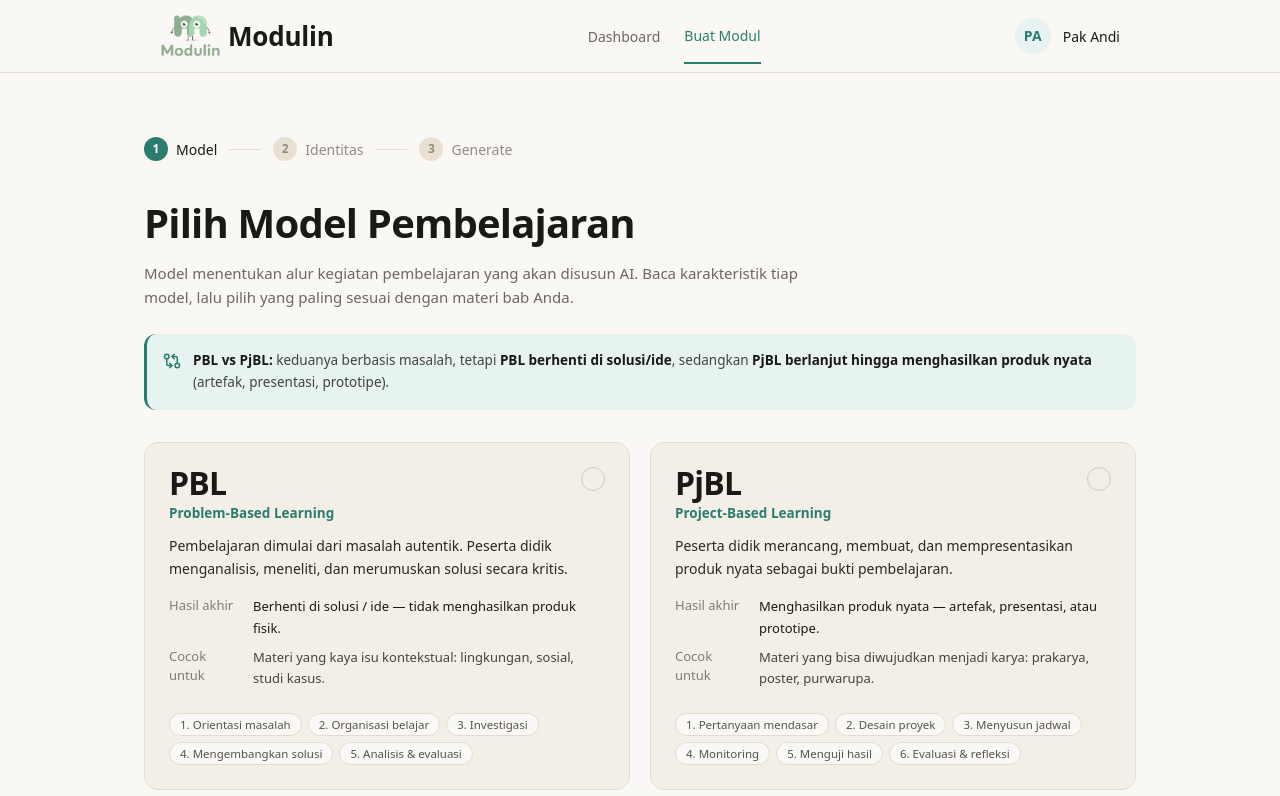
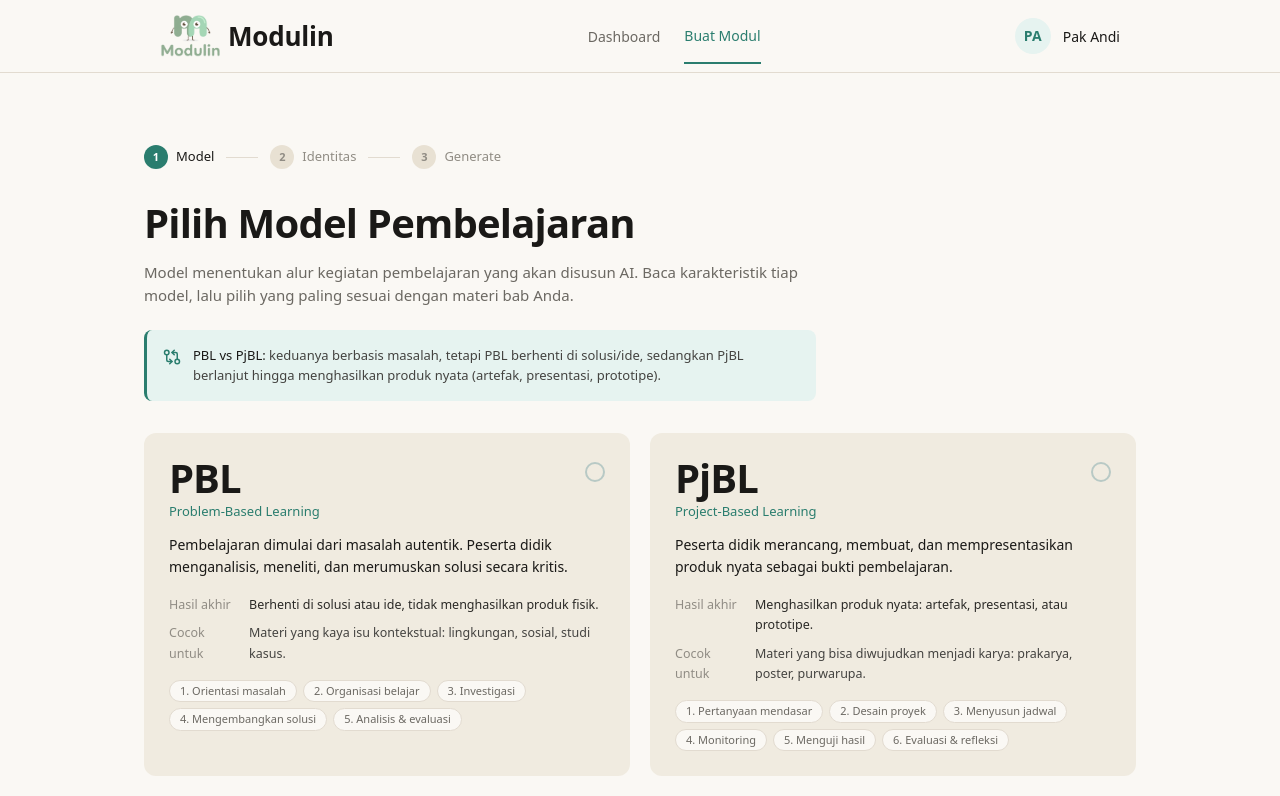
Before and after one commit to Renoslendra/Exploraition-Education, a Next.js app: page /create in a window 1280 px wide. Shown: the top 796 px of the page. Built offline with nearby package versions, Linux system fonts and the light colour scheme.

Commit message:
feat: add multi-step learning module creation page with pedagogical model selection

```diff
--- a/src/app/(dashboard)/create/page.tsx
+++ b/src/app/(dashboard)/create/page.tsx
@@ -13,31 +13,18 @@ const MODELS = [
     abbr: "PBL",
     name: "Problem-Based Learning",
     desc: "Pembelajaran dimulai dari masalah autentik. Peserta didik menganalisis, meneliti, dan merumuskan solusi secara kritis.",
-    outcome: "Berhenti di solusi / ide — tidak menghasilkan produk fisik.",
+    outcome: "Berhenti di solusi atau ide, tidak menghasilkan produk fisik.",
     bestFor: "Materi yang kaya isu kontekstual: lingkungan, sosial, studi kasus.",
-    syntax: [
-      "Orientasi masalah",
-      "Organisasi belajar",
-      "Investigasi",
-      "Mengembangkan solusi",
-      "Analisis & evaluasi",
-    ],
+    syntax: ["Orientasi masalah", "Organisasi belajar", "Investigasi", "Mengembangkan solusi", "Analisis & evaluasi"],
   },
   {
     id: "pjbl",
     abbr: "PjBL",
     name: "Project-Based Learning",
     desc: "Peserta didik merancang, membuat, dan mempresentasikan produk nyata sebagai bukti pembelajaran.",
-    outcome: "Menghasilkan produk nyata — artefak, presentasi, atau prototipe.",
+    outcome: "Menghasilkan produk nyata: artefak, presentasi, atau prototipe.",
     bestFor: "Materi yang bisa diwujudkan menjadi karya: prakarya, poster, purwarupa.",
-    syntax: [
-      "Pertanyaan mendasar",
-      "Desain proyek",
-      "Menyusun jadwal",
-      "Monitoring",
-      "Menguji hasil",
-      "Evaluasi & refleksi",
-    ],
+    syntax: ["Pertanyaan mendasar", "Desain proyek", "Menyusun jadwal", "Monitoring", "Menguji hasil", "Evaluasi & refleksi"],
   },
   {
     id: "discovery",
@@ -46,14 +33,7 @@ const MODELS = [
     desc: "Guru membimbing peserta didik menemukan konsep sendiri melalui eksplorasi terarah dan pertanyaan pemantik.",
     outcome: "Pemahaman konsep lewat penemuan terbimbing.",
     bestFor: "Konsep abstrak yang lebih bermakna bila ditemukan sendiri.",
-    syntax: [
-      "Stimulation",
-      "Problem statement",
-      "Data collection",
-      "Data processing",
-      "Verification",
-      "Generalization",
-    ],
+    syntax: ["Stimulation", "Problem statement", "Data collection", "Data processing", "Verification", "Generalization"],
   },
   {
     id: "inquiry",
@@ -62,13 +42,7 @@ const MODELS = [
     desc: "Peserta didik merumuskan pertanyaan sendiri, merancang investigasi, mengumpulkan data, lalu menyimpulkan.",
     outcome: "Jawaban atas pertanyaan penelitian melalui investigasi.",
     bestFor: "Materi sains dan sosial yang mendorong rasa ingin tahu.",
-    syntax: [
-      "Merumuskan pertanyaan",
-      "Merancang investigasi",
-      "Mengumpulkan data",
-      "Menganalisis",
-      "Menyimpulkan",
-    ],
+    syntax: ["Merumuskan pertanyaan", "Merancang investigasi", "Mengumpulkan data", "Menganalisis", "Menyimpulkan"],
   },
   {
     id: "cooperative",
@@ -77,28 +51,16 @@ const MODELS = [
     desc: "Pembelajaran dalam kelompok kecil dengan peran dan tanggung jawab individual yang jelas.",
     outcome: "Hasil kerja kelompok dengan akuntabilitas tiap individu.",
     bestFor: "Materi yang menuntut kolaborasi dan saling ketergantungan positif.",
-    syntax: [
-      "Penyajian materi",
-      "Pembentukan tim",
-      "Kerja tim",
-      "Kuis individual",
-      "Rekognisi tim",
-    ],
+    syntax: ["Penyajian materi", "Pembentukan tim", "Kerja tim", "Kuis individual", "Rekognisi tim"],
   },
   {
     id: "circ",
     abbr: "CIRC",
     name: "Cooperative Integrated Reading & Composition",
-    desc: "Model kooperatif yang mengintegrasikan membaca dan menulis — umum untuk mata pelajaran bahasa.",
-    outcome: "Produk literasi — ringkasan, karangan, atau analisis teks.",
+    desc: "Model kooperatif yang mengintegrasikan membaca dan menulis, umum untuk mata pelajaran bahasa.",
+    outcome: "Produk literasi: ringkasan, karangan, atau analisis teks.",
     bestFor: "Bahasa Indonesia, Bahasa Inggris, dan materi berbasis teks.",
-    syntax: [
-      "Membaca teks",
-      "Diskusi tim",
-      "Menulis bersama",
-      "Presentasi",
-      "Refleksi literasi",
-    ],
+    syntax: ["Membaca teks", "Diskusi tim", "Menulis bersama", "Presentasi", "Refleksi literasi"],
   },
 ];
 
@@ -132,37 +94,33 @@ const INITIAL_IDENTITY: IdentityData = {
 function StepDots({ step }: { step: number }) {
   const labels = ["Model", "Identitas", "Generate"];
   return (
-    <div className="flex items-center gap-2 mb-8">
+    <div className="flex items-center gap-2 mb-6">
       {labels.map((l, i) => {
         const n = i + 1;
         const done = n < step;
         const current = n === step;
         return (
-          <React.Fragment key={l}>
-            <div className="flex items-center gap-2">
+          <div key={l} className="flex items-center gap-2">
             <span
-                className={`h-6 w-6 rounded-full grid place-items-center text-[12px] font-semibold transition-colors ${
-                  current
+              className={`h-6 w-6 rounded-full grid place-items-center text-[11px] font-semibold transition-colors ${current
                 ? "bg-[#2a7d6e] text-white"
                 : done
                   ? "bg-[#e6f3f0] text-[#2a7d6e]"
                   : "bg-[#e8e1d3] text-[#908c84]"
                 }`}
             >
-                {done ? <Check size={13} strokeWidth={3} /> : n}
+              {done ? <Check size={13} /> : n}
             </span>
             <span
-                className={`text-[14px] transition-colors ${
-                  current ? "text-[#1a1917] font-medium" : "text-[#908c84]"
+              className={`text-[13px] transition-colors ${current ? "text-[#1a1917] font-medium" : "text-[#908c84]"
                 }`}
             >
               {l}
             </span>
-            </div>
             {i < labels.length - 1 && (
               <span className="w-8 h-px bg-[#e2dbd0] mx-1" />
             )}
-          </React.Fragment>
+          </div>
         );
       })}
     </div>
@@ -182,7 +140,7 @@ function ModelSelect({
   onNext: () => void;
 }) {
   return (
-    <div className="max-w-5xl mx-auto w-full px-4 py-[48px]">
+    <div className="max-w-5xl mx-auto w-full px-4 py-[56px]">
       {/* Step dots */}
       <StepDots step={1} />
 
@@ -190,27 +148,26 @@ function ModelSelect({
       <h1 className="font-display text-[40px] font-semibold text-[#1a1917] mb-2 tracking-[-0.8px]">
         Pilih Model Pembelajaran
       </h1>
-      <p className="text-[#6b6862] text-[15px] mb-6 max-w-2xl leading-relaxed">
+      <p className="text-[#6b6862] text-[15px] mb-6 max-w-2xl">
         Model menentukan alur kegiatan pembelajaran yang akan disusun AI. Baca karakteristik
         tiap model, lalu pilih yang paling sesuai dengan materi bab Anda.
       </p>
 
-      {/* PBL vs PjBL Callout Banner */}
-      <div className="mb-8 rounded-lg bg-[#e6f3f0] border-l-[3px] border-[#2a7d6e] p-4 flex items-start gap-3 text-[13.5px] text-[#444340]">
+      {/* PBL vs PjBL callout */}
+      <div className="mb-8 rounded-md bg-[#e6f3f0] border-l-[3px] border-[#2a7d6e] p-4 flex gap-3 text-[13px] text-[#444340] max-w-2xl">
         <GitCompareArrows size={18} className="text-[#2a7d6e] shrink-0 mt-0.5" />
-        <p className="leading-relaxed">
-          <strong className="font-semibold text-[#1a1917]">PBL vs PjBL:</strong> keduanya berbasis
+        <p>
+          <strong className="font-medium text-[#1a1917]">PBL vs PjBL:</strong> keduanya berbasis
           masalah, tetapi{" "}
-          <strong className="font-semibold text-[#1a1917]">PBL berhenti di solusi/ide</strong>,
-          sedangkan{" "}
-          <strong className="font-semibold text-[#1a1917]">
+          <strong className="font-medium">PBL berhenti di solusi/ide</strong>, sedangkan{" "}
+          <strong className="font-medium">
             PjBL berlanjut hingga menghasilkan produk nyata
           </strong>{" "}
           (artefak, presentasi, prototipe).
         </p>
       </div>
 
-      {/* Model Cards Grid */}
+      {/* Model cards grid */}
       <div
         className="grid grid-cols-1 md:grid-cols-2 gap-5"
         role="radiogroup"
@@ -228,66 +185,60 @@ function ModelSelect({
               onKeyDown={(e) => {
                 if (e.key === "Enter" || e.key === " ") setSelectedModel(m.id);
               }}
-              className={`rounded-[14px] p-6 cursor-pointer transition-all duration-200 border relative flex flex-col justify-between focus-visible:outline-none focus-visible:ring-2 focus-visible:ring-[#2a7d6e] focus-visible:ring-offset-2 ${
-                isSelected
+              className={`rounded-[12px] p-6 cursor-pointer transition-all duration-200 border focus-visible:outline-none focus-visible:ring-2 focus-visible:ring-[#2a7d6e] focus-visible:ring-offset-2 ${isSelected
                 ? "bg-[#e6f3f0] border-[#2a7d6e] ring-1 ring-[#2a7d6e]"
-                  : "bg-[#f4efe6] border-[#e2dbd0] hover:border-[#b8c9c5] hover:-translate-y-0.5 hover:shadow-xs"
+                : "bg-[#f0ebe0] border-transparent hover:border-[#b8c9c5] hover:-translate-y-1 hover:shadow-sm"
                 }`}
             >
-              <div>
-                {/* Abbreviation + Selection Checkbox */}
+              {/* Header: abbr + radio */}
               <div className="flex items-start justify-between mb-1">
-                  <h3 className="font-display text-[32px] font-semibold text-[#1a1917] leading-none tracking-tight">
+                <span className="font-display text-[40px] font-semibold text-[#1a1917] leading-none tracking-tight">
                   {m.abbr}
-                  </h3>
-                  <div
-                    className={`h-6 w-6 rounded-full border grid place-items-center shrink-0 transition-colors ${
-                      isSelected
-                        ? "bg-[#2a7d6e] border-[#2a7d6e] text-white"
-                        : "border-[#d0c9bd] bg-transparent"
+                </span>
+                <span
+                  className={`mt-1 h-5 w-5 rounded-full border-2 grid place-items-center shrink-0 transition-all ${isSelected
+                    ? "bg-[#2a7d6e] border-[#2a7d6e]"
+                    : "border-[#b8c9c5] bg-transparent"
                     }`}
                 >
-                    {isSelected && <Check size={14} strokeWidth={3} />}
+                  {isSelected && (
+                    <span className="w-2 h-2 rounded-full bg-white block" />
+                  )}
+                </span>
+              </div>
+
+              {/* Nama model teal */}
+              <div className="text-[13px] font-medium text-[#2a7d6e] mb-3">
+                {m.name}
+              </div>
+
+              {/* Deskripsi */}
+              <p className="text-[14px] text-[#1a1917] leading-relaxed mb-4">
+                {m.desc}
+              </p>
+
+              {/* Hasil akhir + Cocok untuk */}
+              <div className="space-y-2 mb-4">
+                <div className="flex gap-3 text-[12.5px]">
+                  <span className="text-[#908c84] shrink-0 w-[68px] leading-relaxed">
+                    Hasil akhir
+                  </span>
+                  <span className="text-[#2a2926] leading-relaxed">{m.outcome}</span>
+                </div>
+                <div className="flex gap-3 text-[12.5px]">
+                  <span className="text-[#908c84] shrink-0 w-[68px] leading-relaxed">
+                    Cocok untuk
+                  </span>
+                  <span className="text-[#444340] leading-relaxed">{m.bestFor}</span>
                 </div>
               </div>
 
-                {/* Subtitle teal */}
-                <div className="text-[13.5px] font-semibold text-[#2a7d6e] mb-3">
-                  {m.name}
-                </div>
-
-                {/* Description */}
-                <p className="text-[14px] text-[#2a2926] leading-relaxed mb-4">
-                  {m.desc}
-                </p>
-
-                {/* Key-Value Details */}
-                <div className="space-y-2 mb-5">
-                  <div className="flex gap-3 text-[13px]">
-                    <span className="text-[#807c75] shrink-0 w-[72px]">
-                      Hasil akhir
-                    </span>
-                    <span className="text-[#1a1917] font-medium leading-relaxed">
-                      {m.outcome}
-                    </span>
-                  </div>
-                  <div className="flex gap-3 text-[13px]">
-                    <span className="text-[#807c75] shrink-0 w-[72px]">
-                      Cocok untuk
-                    </span>
-                    <span className="text-[#444340] leading-relaxed">
-                      {m.bestFor}
-                    </span>
-                  </div>
-                </div>
-              </div>
-
-              {/* Syntax Pills */}
-              <div className="flex flex-wrap gap-1.5 pt-1">
+              {/* Sintak chips */}
+              <div className="flex flex-wrap gap-1.5">
                 {m.syntax.map((s, i) => (
                   <span
                     key={i}
-                    className="text-[11.5px] text-[#55534e] bg-[#faf8f4] border border-[#e2dbd0] rounded-full px-2.5 py-0.5 font-medium"
+                    className="text-[11px] text-[#6b6862] bg-[#faf8f4] border border-[#e2dbd0] rounded-full px-2.5 py-0.5"
                   >
                     {i + 1}. {s}
                   </span>
@@ -298,12 +249,12 @@ function ModelSelect({
         })}
       </div>
 
-      {/* Action Footer */}
+      {/* Navigation */}
       <div className="mt-10 flex justify-end">
         <button
           onClick={onNext}
           disabled={!selectedModel}
-          className="bg-[#2a7d6e] text-white font-medium text-[14px] px-7 py-2.5 h-[44px] rounded-md hover:bg-[#1f6358] transition-colors shadow-xs focus-visible:outline-none focus-visible:ring-2 focus-visible:ring-offset-2 focus-visible:ring-[#2a7d6e] flex items-center justify-center gap-2 cursor-pointer disabled:opacity-50 disabled:cursor-not-allowed"
+          className="bg-[#2a7d6e] text-white font-medium text-[14px] px-7 py-2.5 h-[44px] rounded-md hover:bg-[#1f6358] transition-colors shadow-sm focus-visible:outline-none focus-visible:ring-2 focus-visible:ring-offset-2 focus-visible:ring-[#2a7d6e] flex items-center justify-center gap-2 cursor-pointer disabled:opacity-50 disabled:cursor-not-allowed"
         >
           <span>Lanjut Isi Identitas</span>
           <ArrowRight size={16} />
@@ -329,8 +280,7 @@ function IdentityForm({
   onBack: () => void;
   onGenerate: (data: IdentityData) => void;
 }) {
-  const modelObj = MODELS.find((m) => m.id === selectedModel);
-  const modelName = modelObj ? `${modelObj.name} (${modelObj.abbr})` : "Model";
+  const modelName = MODELS.find((m) => m.id === selectedModel)?.name || "Model";
   const isPaud = identityData.jenjang === "PAUD/TK";
 
   const getFase = (kls: string): string => {
@@ -375,11 +325,11 @@ function IdentityForm({
   const labelClass = "block text-[14px] font-medium text-[#1a1917] mb-2";
 
   return (
-    <div className="max-w-5xl mx-auto w-full px-4 py-[48px]">
+    <div className="max-w-5xl mx-auto w-full px-4 py-[56px]">
       {/* Back button */}
       <button
         onClick={onBack}
-        className="mb-6 flex items-center gap-2 text-[#6b6862] hover:text-[#1a1917] transition-colors text-[14px] font-medium cursor-pointer"
+        className="mb-6 flex items-center gap-2 text-[#6b6862] hover:text-[#1a1917] transition-colors text-[14px] font-medium"
       >
         <ArrowLeft size={16} />
         Kembali ke Model
@@ -398,13 +348,12 @@ function IdentityForm({
       </p>
 
       <form onSubmit={handleSubmit} className="flex justify-center w-full">
-        <div className="w-full max-w-[640px] bg-[#f4efe6] rounded-[16px] p-8 border border-[#e2dbd0] space-y-6 shadow-xs">
+        <div className="w-full max-w-[640px] bg-[#f0ebe0] rounded-[16px] p-8 border border-[#e2dbd0] space-y-6 shadow-sm">
+
           {/* Nama Guru + Instansi */}
           <div className="grid grid-cols-1 md:grid-cols-2 gap-6">
             <div>
-              <label htmlFor="namaGuru" className={labelClass}>
-                Nama Guru
-              </label>
+              <label htmlFor="namaGuru" className={labelClass}>Nama Guru</label>
               <input
                 id="namaGuru"
                 type="text"
@@ -416,9 +365,7 @@ function IdentityForm({
               />
             </div>
             <div>
-              <label htmlFor="sekolah" className={labelClass}>
-                Nama Instansi
-              </label>
+              <label htmlFor="sekolah" className={labelClass}>Nama Instansi</label>
               <input
                 id="sekolah"
                 type="text"
@@ -433,9 +380,7 @@ function IdentityForm({
 
           {/* Mata Pelajaran */}
           <div>
-            <label htmlFor="mapel" className={labelClass}>
-              Mata Pelajaran
-            </label>
+            <label htmlFor="mapel" className={labelClass}>Mata Pelajaran</label>
             <input
               id="mapel"
               type="text"
@@ -450,9 +395,7 @@ function IdentityForm({
           {/* Jenjang + Kelas + Fase */}
           <div className="grid grid-cols-1 md:grid-cols-3 gap-4">
             <div>
-              <label htmlFor="jenjang" className={labelClass}>
-                Jenjang
-              </label>
+              <label htmlFor="jenjang" className={labelClass}>Jenjang</label>
               <select
                 id="jenjang"
                 value={identityData.jenjang}
@@ -466,9 +409,7 @@ function IdentityForm({
               </select>
             </div>
             <div>
-              <label htmlFor="kelas" className={labelClass}>
-                Kelas
-              </label>
+              <label htmlFor="kelas" className={labelClass}>Kelas</label>
               <select
                 id="kelas"
                 disabled={isPaud}
@@ -479,21 +420,15 @@ function IdentityForm({
                 {isPaud && <option value="">-</option>}
                 {identityData.jenjang === "SD" &&
                   [1, 2, 3, 4, 5, 6].map((k) => (
-                    <option key={k} value={k}>
-                      Kelas {k}
-                    </option>
+                    <option key={k} value={k}>Kelas {k}</option>
                   ))}
                 {identityData.jenjang === "SMP" &&
                   [7, 8, 9].map((k) => (
-                    <option key={k} value={k}>
-                      Kelas {k}
-                    </option>
+                    <option key={k} value={k}>Kelas {k}</option>
                   ))}
                 {identityData.jenjang === "SMA/SMK" &&
                   [10, 11, 12].map((k) => (
-                    <option key={k} value={k}>
-                      Kelas {k}
-                    </option>
+                    <option key={k} value={k}>Kelas {k}</option>
                   ))}
               </select>
             </div>
@@ -529,9 +464,7 @@ function IdentityForm({
             </div>
             <div className="space-y-4">
               <div>
-                <label htmlFor="tahunAjaran" className={labelClass}>
-                  Tahun Ajaran
-                </label>
+                <label htmlFor="tahunAjaran" className={labelClass}>Tahun Ajaran</label>
                 <select
                   id="tahunAjaran"
                   value={identityData.tahunAjaran}
@@ -544,9 +477,7 @@ function IdentityForm({
                 </select>
               </div>
               <div>
-                <label htmlFor="alokasiWaktu" className={labelClass}>
-                  Alokasi Waktu
-                </label>
+                <label htmlFor="alokasiWaktu" className={labelClass}>Alokasi Waktu</label>
                 <input
                   id="alokasiWaktu"
                   type="text"
@@ -575,7 +506,7 @@ function IdentityForm({
           <div className="pt-2 flex justify-end">
             <button
               type="submit"
-              className="bg-[#2a7d6e] text-white font-medium text-[14px] px-7 py-2.5 h-[44px] rounded-md hover:bg-[#1f6358] transition-colors shadow-xs focus-visible:outline-none focus-visible:ring-2 focus-visible:ring-offset-2 focus-visible:ring-[#2a7d6e] flex items-center justify-center gap-2 cursor-pointer"
+              className="bg-[#2a7d6e] text-white font-medium text-[14px] px-7 py-2.5 h-[44px] rounded-md hover:bg-[#1f6358] transition-colors shadow-sm focus-visible:outline-none focus-visible:ring-2 focus-visible:ring-offset-2 focus-visible:ring-[#2a7d6e] flex items-center justify-center gap-2 cursor-pointer"
             >
               <BookOpen size={16} />
               <span>Generate Modul Ajar</span>
@@ -614,7 +545,6 @@ function Generate({
         const t1 = setTimeout(() => {
           if (active) setLoadingStep("Menyusun komponen perangkat ajar...");
         }, 2500);
-
         const t2 = setTimeout(() => {
           if (active) setLoadingStep("Menyusun rubrik asesmen dan langkah pembelajaran...");
         }, 5500);
@@ -640,11 +570,9 @@ function Generate({
 
         clearTimeout(t1);
         clearTimeout(t2);
-
         if (!active) return;
 
         const result = await res.json();
-
         if (!result.success || !result.structuredData) {
           throw new Error(result.error || "Gagal menyusun modul ajar.");
         }
@@ -677,20 +605,19 @@ function Generate({
     };
 
     runGeneration();
-
     return () => {
       active = false;
     };
   }, []);
 
   return (
-    <div className="max-w-3xl mx-auto w-full px-4 py-[96px] flex flex-col items-center justify-center text-center">
+    <div className="max-w-3xl mx-auto w-full px-4 py-[120px] flex flex-col items-center justify-center text-center">
       <StepDots step={3} />
 
       {errorMsg ? (
-        <div className="bg-[#faf8f4] rounded-xl p-12 border border-[#e2dbd0] w-full max-w-xl shadow-xs">
+        <div className="bg-[#faf8f4] rounded-xl p-12 border border-[#e2dbd0] w-full max-w-xl shadow-sm">
           <div className="w-12 h-12 rounded-full bg-[#fef2f0] border border-[#c4503d]/20 flex items-center justify-center mx-auto mb-6">
-            <span className="text-[#c4503d] text-xl font-bold">!</span>
+            <span className="text-[#c4503d] text-xl">!</span>
           </div>
           <h2 className="font-display text-[26px] font-semibold text-[#c4503d] mb-2">
             Terjadi Kesalahan
@@ -698,13 +625,13 @@ function Generate({
           <p className="text-[#444340] mb-6 text-[14px]">{errorMsg}</p>
           <button
             onClick={() => window.location.reload()}
-            className="bg-[#2a7d6e] text-white px-5 py-2.5 rounded-md hover:bg-[#1f6358] transition-colors text-[14px] font-medium cursor-pointer"
+            className="bg-[#2a7d6e] text-white px-5 py-2.5 rounded-md hover:bg-[#1f6358] transition-colors text-[14px] font-medium"
           >
             Coba Lagi
           </button>
         </div>
       ) : (
-        <div className="bg-[#f4efe6] rounded-xl p-12 border border-[#e2dbd0] w-full max-w-xl shadow-xs">
+        <div className="bg-[#f0ebe0] rounded-xl p-12 border border-[#e2dbd0] w-full max-w-xl shadow-sm">
           {/* Animated dots */}
           <div className="flex justify-center gap-2 mb-8">
             {[0, 1, 2].map((i) => (
```
Lines whose indentation alone changed are shown as unchanged.
